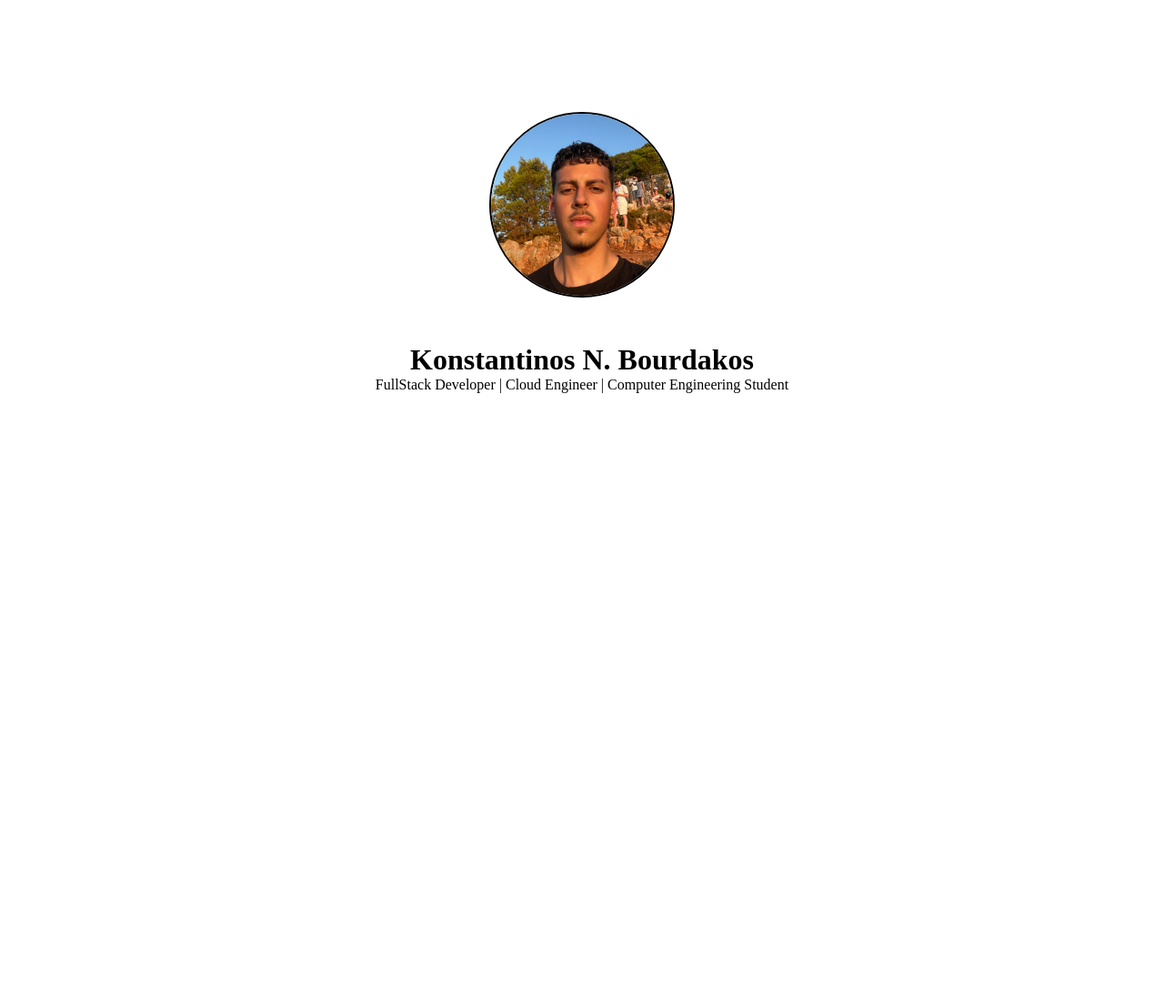
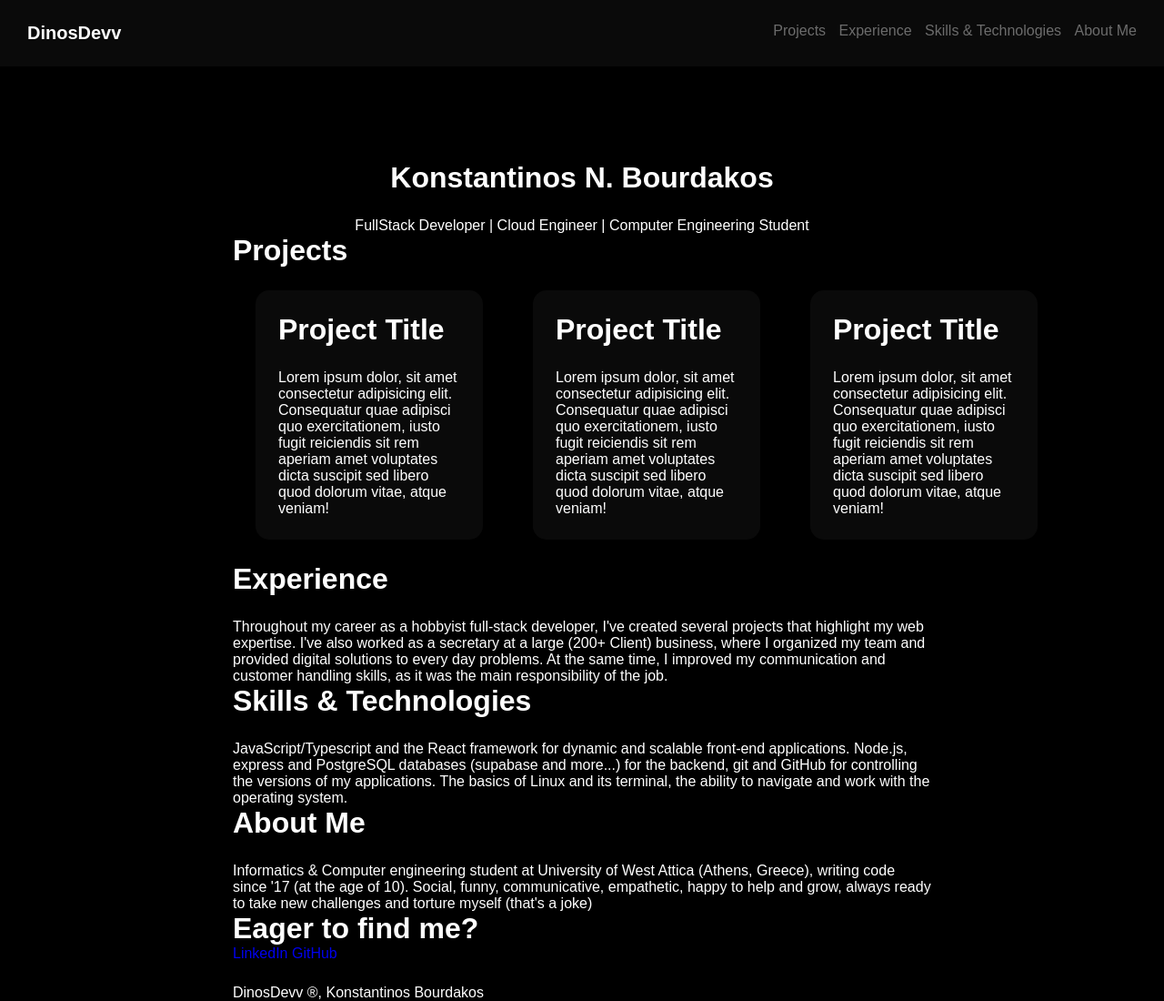
Before and after one commit to DinosDevv/NoAI_academy, a plain HTML site: page Project1 - Portfolio/index.html in a window 1280 px wide. Shown: the whole page at 91% size. Before the commit the page ends 800 px from the top, so only its background shows below. Drawn offline with Linux system fonts and the light colour scheme.

Commit message:
Day 02.5

```diff
--- a/Project1 - Portfolio/index.html
+++ b/Project1 - Portfolio/index.html
@@ -19,18 +19,32 @@
         <a href="#experience">Experience</a>
         <a href="#skillsntech">Skills & Technologies</a>
         <a href="#about">About Me</a>
-        <a href="#">🌙</a> <!-- ☀️ -->
       </div>
     </nav>
   </header>
-  <div class="main">
-    <img onclick="magic()" src="pfp.png" alt="Konstantinos Bourdakos">
-    <h1>Konstantinos N. Bourdakos</h1>
-    <p>FullStack Developer | Cloud Engineer | Computer Engineering Student</p>
-  </div>
   <div class="content">
-    <div id="projects" class="section">
+    <div class="main">
+      <img onclick="magic()" src="pfp.png" alt="Konstantinos Bourdakos">
+      <h1>Konstantinos N. Bourdakos</h1>
+      <p>FullStack Developer | Cloud Engineer | Computer Engineering Student</p>
+    </div>
+    <div class="projects">
       <h1>Projects</h1>
+      <div class="project_container">
+        <div class="project_card">
+          <h1>Project Title</h1>
+          <p>Lorem ipsum dolor, sit amet consectetur adipisicing elit. Consequatur quae adipisci quo exercitationem, iusto fugit reiciendis sit rem aperiam amet voluptates dicta suscipit sed libero quod dolorum vitae, atque veniam!</p>
+        </div>
+        <div class="project_card">
+          <h1>Project Title</h1>
+          <p>Lorem ipsum dolor, sit amet consectetur adipisicing elit. Consequatur quae adipisci quo exercitationem, iusto fugit reiciendis sit rem aperiam amet voluptates dicta suscipit sed libero quod dolorum vitae, atque veniam!</p>
+        </div>
+        <div class="project_card">
+          <h1>Project Title</h1>
+          <p>Lorem ipsum dolor, sit amet consectetur adipisicing elit. Consequatur quae adipisci quo exercitationem, iusto fugit reiciendis sit rem aperiam amet voluptates dicta suscipit sed libero quod dolorum vitae, atque veniam!</p>
+        </div>
+      </div>
+
     </div>
     <div id="experience" class="section">
       <h1>Experience</h1>
--- a/Project1 - Portfolio/index.js
+++ b/Project1 - Portfolio/index.js
@@ -12,17 +12,32 @@ function toggle () {
 
 
 }
+window.onload = function () {
+  magic()
+}
 
 function magic() {
   const body = document.getElementById('body')
   const headers = document.querySelector('h1')
   const paragraphs = document.querySelector('p')
   const nav = document.querySelector('nav')
+  const pfp = document.querySelector('.main img')
+  const content = document.querySelector('.content')
+
+  // Animations
 
   body.style.animation = "backgroundAnim 2s forwards"
   headers.style.animation = "textAnim 2s forwards"
   paragraphs.style.animation = "textAnim 2s forwards"
+  nav.style.animation = "navAnim 2s forwards"
+  pfp.style.animation = "pfpAnim 2s forwards"
+  content.style.animation = "sectionAnim 2s forwards"
+
+  // Other Style changes
+
   body.style.fontFamily = "sans-serif"
-  nav.style.animation = "navAnim 2s forwards"
+
+  // Debugging
+
   console.log("Done")
 }
--- a/Project1 - Portfolio/styles/animations.css
+++ b/Project1 - Portfolio/styles/animations.css
@@ -1,6 +1,7 @@
 @keyframes navAnim {
   from { opacity: 0; }
-  to { opacity: 1; }
+  to { opacity: 1; position: sticky; overflow: hidden;
+  top: 0; }
 }
 
 @keyframes backgroundAnim {
@@ -8,7 +9,8 @@
     background-color: white;
   }
   to {
-    background-color: black;
+    background-color: #000000;
+
   }
 
 }
@@ -17,3 +19,13 @@
   from { color: black; }
   to { color: white; }
 }
+
+@keyframes pfpAnim {
+  from { width: 200px; opacity: 1; }
+  to { width: 0px; opacity: 0; }
+}
+
+@keyframes sectionAnim {
+  from { opacity: 0; }
+  to { opacity: 1; }
+}
--- a/Project1 - Portfolio/styles/styles.css
+++ b/Project1 - Portfolio/styles/styles.css
@@ -21,7 +21,8 @@ nav div.right, nav div.left {
   align-items: center;
 }
 .content {
-  display: none;
+  opacity: 0;
+  color: white;
 }
 .main img{
   margin: 50px;
@@ -41,6 +42,9 @@ nav div.right, nav div.left {
   font-weight: bold;
   color: white;
 }
+header{
+  overflow: hidden;
+}
 nav{
   display: flex;
   flex-direction: row;
@@ -48,11 +52,27 @@ nav{
   justify-content: space-between;
   background-color: #0A0A0A;
   opacity: 0;
+  position: sticky;
+  top: 0px;
+}
+.project_container {
+  display: grid;
+  grid-template-columns: auto auto auto;
+  align-items: center;
+  gap: 5px;
+}
+.project_card {
+  background-color: #0A0A0A;
+  width: 200px;
+  border-radius: 15px;
+  padding: 25px;
+  margin: 25px;
+  cursor: pointer;
 }
 
 
-.content div, footer div {
-  padding: 25px;
+.content {
+  margin: 0px 20% 0px 20%;
 }
 .content div p, footer div p {
   margin-top: 25px;
@@ -79,6 +99,14 @@ nav a{
   button.burger_menu_btn {
     display: block;
   }
+
+  .content  {
+    margin: 0px 10% 0px 10%;
+  }
+  .project_container{
+    display: grid;
+    grid-template-columns: auto;
+  }
 }
 
 a{
```
Also changed, not shown: LOG.md (+4 -0 lines).
